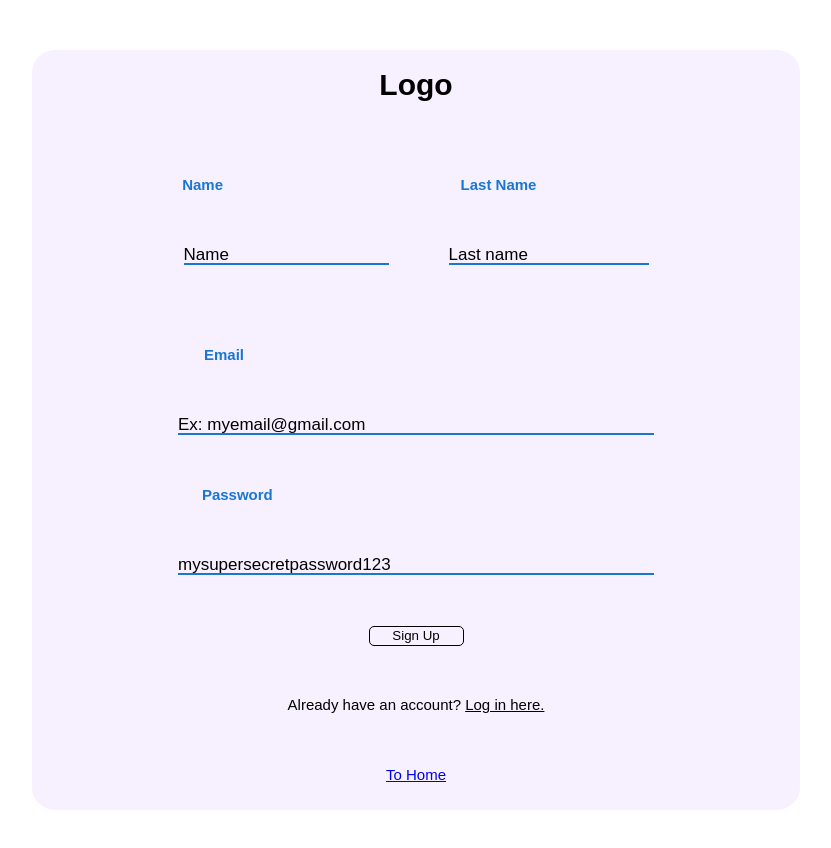
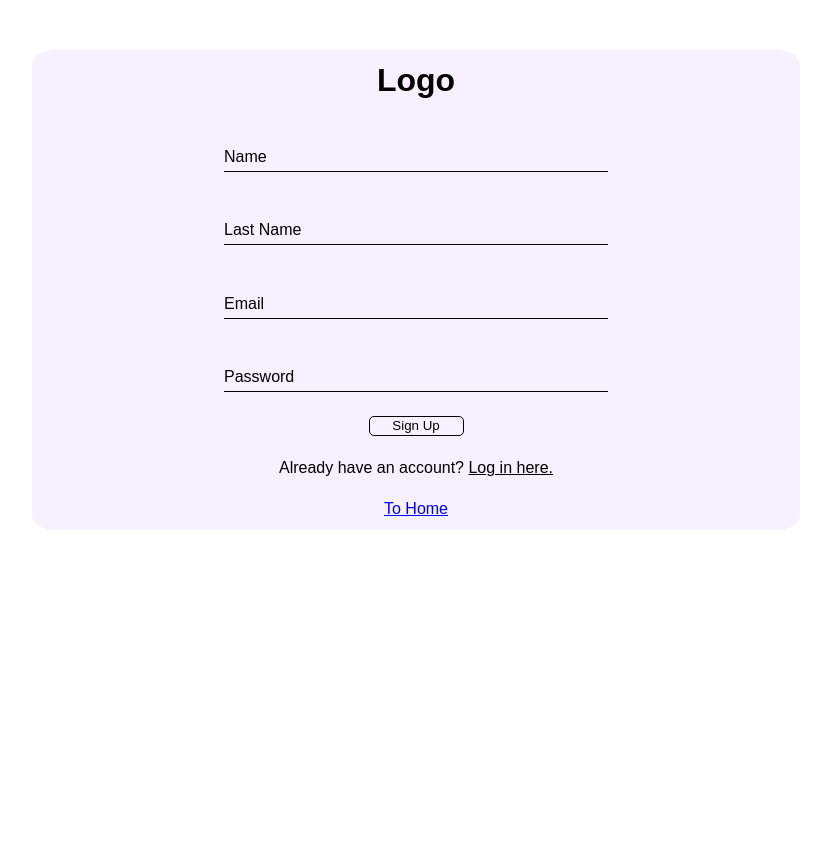
Before and after one commit to INITBuild-WebDevII/Appli, a React (Create React App) app in the folder frontend/: page /Signup in a window 1280 px wide. Shown: the top 848 px of the page, without its empty margins (224-1055 px from the left). After the commit the page ends 800 px from the top, so only its background shows below. Built offline with nearby package versions, Linux system fonts and the light colour scheme; a web font is replaced by a local one.

Commit message:
Signup animated page

```diff
--- a/frontend/src/pages/Login/Login.css
+++ b/frontend/src/pages/Login/Login.css
@@ -53,7 +53,7 @@
     transition: transform 0.3s ease;
 }
 
-.content-email{
+.L-content-email{
     position:absolute;
     bottom: 5px;
     left: 0px;
@@ -61,15 +61,15 @@
 }
 
 /* works when input is an email, c=modify to when input is text and then verify email if email */
-.Login-email input:focus+ .label-email .content-email,
-.Login-email input:valid+ .label-email .content-email{
+.Login-email input:focus+ .L-label-email .L-content-email,
+.Login-email input:valid+ .L-label-email .L-content-email{
     transform: translateY(-150%);
     font-size: 15px;
     color: #1976d2;
 }
 
-.Login-email input:focus + .label-email::after,
-.Login-email input:valid + .label-email::after{
+.Login-email input:focus + .L-label-email::after,
+.Login-email input:valid + .L-label-email::after{
     transform: translateX(0%);
 }
 
@@ -116,7 +116,7 @@
     transition: transform 0.3s ease;
 }
 
-.content-password{
+.L-content-password{
     position:absolute;
     bottom: 5px;
     left: 0px;
@@ -124,15 +124,15 @@
 }
 
 /* works when input is an email, c=modify to when input is text and then verify email if email */
-.Login-password input:focus+ .label-password .content-password,
-.Login-password input:valid+ .label-password .content-password{
+.Login-password input:focus+ .L-label-password .L-content-password,
+.Login-password input:valid+ .L-label-password .L-content-password{
     transform: translateY(-150%);
     font-size: 15px;
     color: #1976d2;
 }
 
-.Login-password input:focus + .label-password::after,
-.Login-password input:valid + .label-password::after{
+.Login-password input:focus + .L-label-password::after,
+.Login-password input:valid + .L-label-password::after{
     transform: translateX(0%);
 }
 
--- a/frontend/src/pages/Login/Login.jsx
+++ b/frontend/src/pages/Login/Login.jsx
@@ -10,18 +10,18 @@ function LogIn() {
 
           <div className="Login-email">
 
-                <input required className="email" type="email"/>
-                <label for="email" className="label-email">
-                  <span class="content-email">Email</span>
+                <input required className="L-email" type="email"/>
+                <label for="L-email" className="L-label-email">
+                  <span class="L-content-email">Email</span>
                 </label>
 
           </div>
 
           <div className="Login-password">
 
-                <input required className="password" type="password"/>
-                <label for="password" className="label-password">
-                  <span class="content-password">Password</span>
+                <input required className="L-password" type="password"/>
+                <label for="L-password" className="L-label-password">
+                  <span class="L-content-password">Password</span>
                 </label>
 
           </div>
--- a/frontend/src/pages/Signup/Signup.css
+++ b/frontend/src/pages/Signup/Signup.css
@@ -1,18 +1,117 @@
-.Signup-form{
+.Signup-page{
 
     background-color: #f7f0ff;
     border-radius: 3%;
     margin: 50px auto;
+    height: 60vh;
     width: 60%;
-    text-align: center;
-    height: auto;
-    line-height: 70px;
-    font-size:15px;
+    display: flex;
+    justify-content: space-around;
+    align-items: center;
+    flex-direction: column;
+
 }
-::placeholder{
-    color:black;
-    font-size: 17px;
+
+.Signup-name, .Signup-last, .Signup-email, .Signup-password{
+    width: 50%;
+    height: 50px;
+    position: relative;
+    overflow: hidden;
 }
+
+
+.Signup-name input, .Signup-last input, .Signup-email input, .Signup-password input{
+    width: 100%;
+    height: 100%;
+    color: black;
+    padding-top: 20px;
+    border: none;
+    outline: none;
+    background: transparent;
+}
+
+.Signup-name label, .Signup-last label, .Signup-email label, .Signup-password label{
+    position: absolute;
+    bottom:0px;
+    left:0%;
+    width:100%;
+    height:100%;
+    pointer-events: none;
+    border-bottom: 1px solid black;
+
+}
+
+.Signup-name label::after, .Signup-last label::after, .Signup-email label::after, .Signup-password label::after{
+    content: "";
+    position:absolute;
+    height:100%;
+    width: 100%;
+    left:0px;
+    bottom: -1px;
+    border-bottom: 3px solid #1976d2;
+    transform: translateX(-100%);
+    transition: transform 0.3s ease;
+}
+
+.S-content-name, .S-content-last, .S-content-email, .S-content-password {
+    position:absolute;
+    bottom: 5px;
+    left: 0px;
+    transition: all 0.3s ease;
+}
+
+/* Animation of Name*/
+.Signup-name input:focus+ .S-label-name .S-content-name,
+.Signup-name input:valid+ .S-label-name .S-content-name{
+    transform: translateY(-150%);
+    font-size: 15px;
+    color: #1976d2;
+}
+
+.Signup-name input:focus + .S-label-name::after,
+.Signup-name input:valid + .S-label-name::after{
+    transform: translateX(0%);
+}
+
+/* Animation of Last Name*/
+.Signup-last input:focus+ .S-label-last .S-content-last,
+.Signup-last input:valid+ .S-label-last .S-content-last{
+    transform: translateY(-150%);
+    font-size: 15px;
+    color: #1976d2;
+}
+.Signup-name input:focus + .S-label-name::after,
+.Signup-name input:valid + .S-label-name::after{
+    transform: translateX(0%);
+}
+
+/* Animation of Email */
+
+.Signup-email input:focus+ .S-label-email .S-content-email,
+.Signup-email input:valid+ .S-label-email .S-content-email{
+    transform: translateY(-150%);
+    font-size: 15px;
+    color: #1976d2;
+}
+.Signup-email input:focus + .S-label-email::after,
+.Signup-email input:valid + .S-label-email::after{
+    transform: translateX(0%);
+}
+
+/* Animation of Password*/
+
+.Signup-password input:focus+ .S-label-password .S-content-password,
+.Signup-password input:valid+ .S-label-password .S-content-password{
+    transform: translateY(-150%);
+    font-size: 15px;
+    color: #1976d2;
+}
+.Signup-password input:focus + .S-label-password::after,
+.Signup-password input:valid + .S-label-password::after{
+    transform: translateX(0%);
+}
+
+
 .buttonSU{
     width: 95px;
     height: 20px;
@@ -35,28 +134,3 @@
     justify-self: center;
     font-weight: normal;
 }
-
-.instructionSU{
-    margin-left: -50%;
-    color:#1976d2;
-    font-weight: bold;
-    width: 65%;
-}
-
-.NFormat, .LNFormat{
-    display: inline-table;
-    padding: 30px;
-}
-
-.instructionSU.lastname , .instructionSU.name{
-    margin-left: -85%;
-}
-.inputSU{
-    width: 476px;
-    height: auto;
-    align-items: flex-start;
-    border: none;
-    background:transparent;
-    border-bottom: 2px solid #1976d2;
-    text-align:start;
-}
--- a/frontend/src/pages/Signup/Signup.jsx
+++ b/frontend/src/pages/Signup/Signup.jsx
@@ -3,29 +3,50 @@ import './Signup.css';
 
 function Signup() {
     return (
-      <div className="Signup-form">
+      <div className="Signup-page">
 
-        <form >
           <h1>Logo</h1>
-          <span className="NFormat">
-            <label className="instructionSU name"> &ensp;Name </label> <br/>
-            <input className="inputSU name"  style={{width:205}} placeholder="Name" type="text"></input>
-          </span>
 
-          <span className="LNFormat">
-            <label className="instructionSU Lastname"> Last Name </label> <br/>
-            <input className="inputSU Lastname" style={{width:200}} placeholder="Last name" type="text"></input>
-          </span>
-          <br/>
-          <label className="instructionSU">Email </label> <br/>
-          <input className="inputSU" placeholder="Ex: myemail@gmail.com" type="email" ></input> <br/>
+          <div className="Signup-name">
 
-          <label className="instructionSU"> &emsp;&ensp;&nbsp;Password </label> <br/>
-          <input className="inputSU" placeholder="mysupersecretpassword123" type="password"></input> <br/>
+                  <input required className="S-name" type="text"/>
+                  <label for="S-name" className="S-label-name">
+                    <span class="S-content-name">Name</span>
+                  </label>
+
+          </div>
+
+          <div className="Signup-last">
+
+                  <input required className="S-last" type="text"/>
+                  <label for="S-last" className="S-label-last">
+                    <span class="S-content-last">Last Name</span>
+                  </label>
+
+          </div>
+
+          <div className="Signup-email">
+
+                  <input required className="S-email" type="email"/>
+                  <label for="S-email" className="S-label-email">
+                    <span class="S-content-email">Email</span>
+                  </label>
+
+          </div>
+
+          <div className="Signup-password">
+
+                  <input required className="S-password" type="password"/>
+                  <label for="S-password" className="S-label-password">
+                    <span class="S-content-password">Password</span>
+                  </label>
+
+          </div>
+
 
           <input className="buttonSU" type="submit" value="Sign Up"/>
 
-        </form>
+
 
         <p>Already have an account? <Link to="/Login" className="link_SU">Log in here.</Link></p>
 
```
